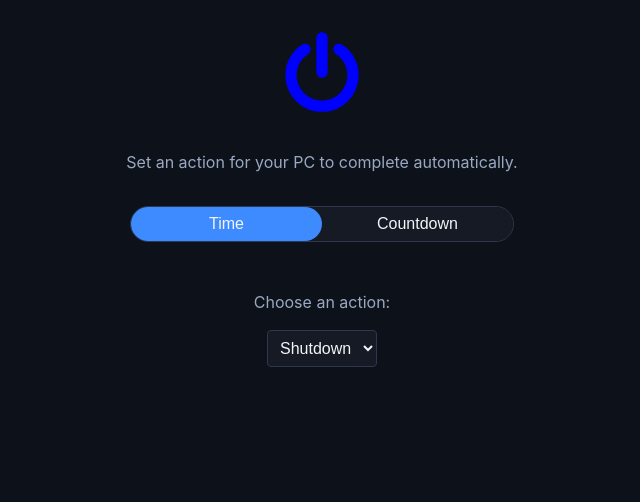
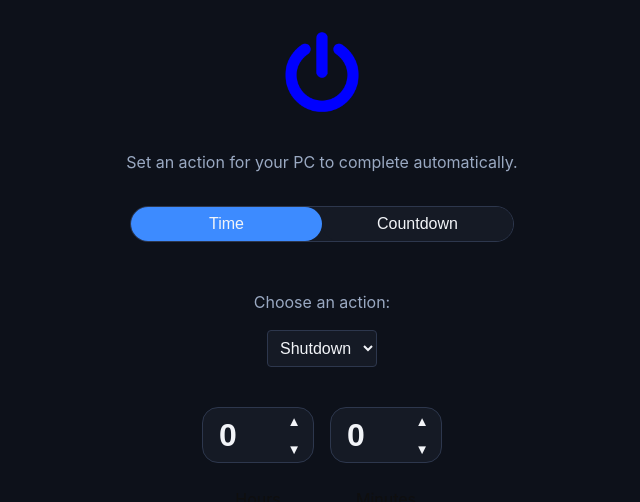
Before and after one commit to ish4dowfiendd/DownTimer, a React (Vite) app: page / in a window 1280 px wide. Shown: the top 502 px of the page, without its empty margins (318-958 px from the left). Built offline with nearby package versions, Linux system fonts and the light colour scheme.

Commit message:
Countdown Picker styled correctly

```diff
--- a/src/App.tsx
+++ b/src/App.tsx
@@ -3,6 +3,7 @@ import { invoke } from "@tauri-apps/api/core";
 import Header from "./components/Header/Header";
 import ModeSelector from "./components/ModeSelector/ModeSelector";
 import ActionPicker from "./components/ActionPicker/ActionPicker";
+import CountdownPicker from "./components/CountdownPicker/CountdownPicker";
 import "./App.css";
 
 function App () {
@@ -11,6 +12,7 @@ function App () {
       <Header />
       <ModeSelector />
       <ActionPicker />
+      <CountdownPicker />
     </main>
   );
 }
--- a/src/components/CountdownPicker/CountdownPicker.css
+++ b/src/components/CountdownPicker/CountdownPicker.css
@@ -0,0 +1,91 @@
+#timerContainer {
+    display: flex;
+    justify-content: center;
+    align-items: center;
+    gap: 1em;
+    flex-wrap: wrap;
+}
+
+#timerContainer img {
+    width: 2em;
+    height: 2em;
+}
+
+#timerContainer span {
+    align-self: flex-start;
+}
+
+#timerContainer p {
+    margin: 1em;
+}
+
+#timerContainer input {
+    background-color: var(--surface);
+    border: 1px solid var(--border);
+    color: var(--text);
+    text-align: left;
+    font-size: 2em;
+    border-radius: 0.5em;
+    padding: 0.5em;
+    font-weight: bold;
+}
+
+#timerContainer input[type="number"]::-webkit-inner-spin-button,
+#timerContainer input[type="number"]::-webkit-outer-spin-button {
+    -webkit-appearance: none;
+    margin: 0;
+}
+
+.numberInputContainer {
+    display: flex;
+    flex-direction: column;
+    align-items: center;
+    gap: 0.5rem;
+}
+
+.numberInputField {
+    position: relative;
+    width: 7rem;
+    height: 3.5rem;
+}
+
+.numberInputField input {
+    width: 100%;
+    height: 100%;
+    padding-right: 24px;
+    box-sizing: border-box;
+}
+
+
+.numberButtonsContainer {
+    position: absolute;
+    right: 0.5em;
+    top: 0;
+    height: 100%;
+    display: flex;
+    flex-direction: column;
+}
+
+.numberButtonsContainer button {
+    width: 24px;
+    flex: 1;
+    padding: 0;
+    border: none;
+    border-radius: 0;
+    box-shadow: none;
+    background: transparent;
+    color: var(--text);
+}
+
+.numberButtons button:focus-visible {
+    outline: 1px solid var(--primary);
+    outline-offset: 1px;
+}
+
+.numberButtons button:first-child {
+    border-top-right-radius: 0.5rem;
+}
+
+.numberButtons button:last-child {
+    border-bottom-right-radius: 0.5rem;
+}
--- a/src/components/CountdownPicker/CountdownPicker.tsx
+++ b/src/components/CountdownPicker/CountdownPicker.tsx
@@ -1,4 +1,5 @@
 import { useState } from 'react';
+import './CountdownPicker.css';
 
 function CountdownPicker () {
     const [time, setTime] = useState(Date.now()); // Change to contxt when created
@@ -44,7 +45,7 @@ function CountdownPicker () {
             <div id="hoursContainer" className="numberInputContainer">
                 <div className="numberInputField">
                     <input id="hoursInput" type="number" value={hours} onChange={(e) => updateHours(e.target.value)} />
-                    <div className="numberButtons">
+                    <div className="numberButtonsContainer">
                         <button onClick={incrementHours}>▲</button>
                         <button onClick={decrementHours}>▼</button>
                     </div>
@@ -54,7 +55,7 @@ function CountdownPicker () {
             <div id="minsContainer" className="numberInputContainer">
                 <div className="numberInputField">
                     <input id="minutesInput" type="number" value={minutes} onChange={(e) => updateMinutes(e.target.value)} />
-                    <div className="numberButtons">
+                    <div className="numberButtonsContainer">
                         <button onClick={incrementMinutes}>▲</button>
                         <button onClick={decrementMinutes}>▼</button>
                     </div>
```
